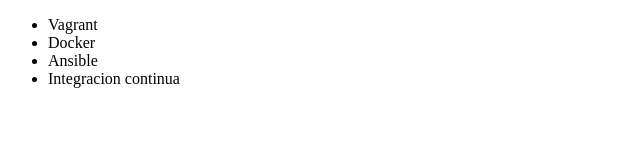
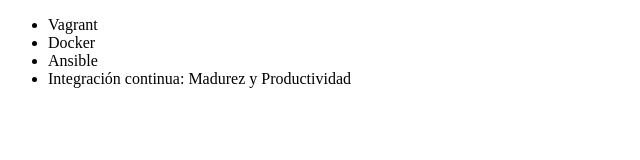
Before and after one commit to SalsiAndy/alura-git, a plain HTML site: page index.html in a window 1280 px wide. Shown: the whole page, without its empty margins (0-640 px from the left). Drawn offline with Linux system fonts and the light colour scheme.

Commit message:
Renombrando curso de Integración Continua

```diff
--- a/index.html
+++ b/index.html
@@ -9,7 +9,7 @@
          <li> Vagrant </li>
          <li> Docker </li>
          <li> Ansible </li>
-         <li> Integracion continua </li>
+         <li> Integración continua: Madurez y Productividad</li>
      </ul>
 </body>
 </html>
```
